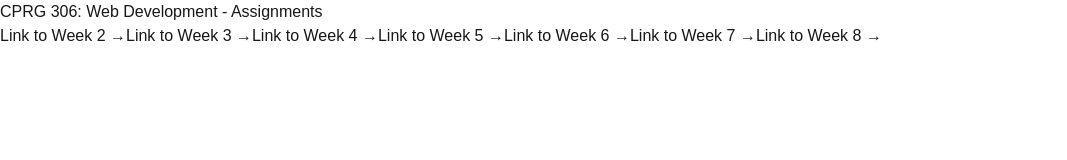
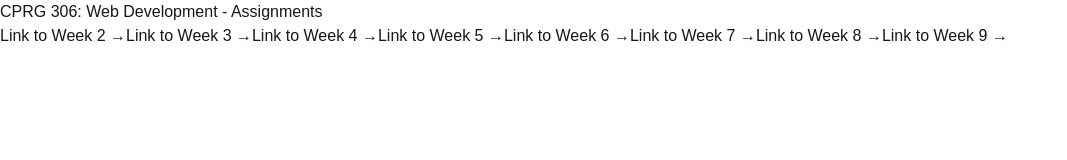
Before and after one commit to James-RD-Kyle/cprg306-assignments, a Next.js app: page / in a window 1280 px wide. Shown: the top 160 px of the page, without its empty margins (0-1067 px from the left). Built offline with nearby package versions, Linux system fonts and the light colour scheme; no server answers.

Commit message:
Added week 9 link to main page

```diff
--- a/app/page.js
+++ b/app/page.js
@@ -11,6 +11,7 @@ export default function Home() {
       <Link href="/week-6">Link to Week 6 →</Link>
       <Link href="/week-7">Link to Week 7 →</Link>
       <Link href="/week-8">Link to Week 8 →</Link>
+      <Link href="/week-9">Link to Week 9 →</Link>
     </header>
   );
 }
```
